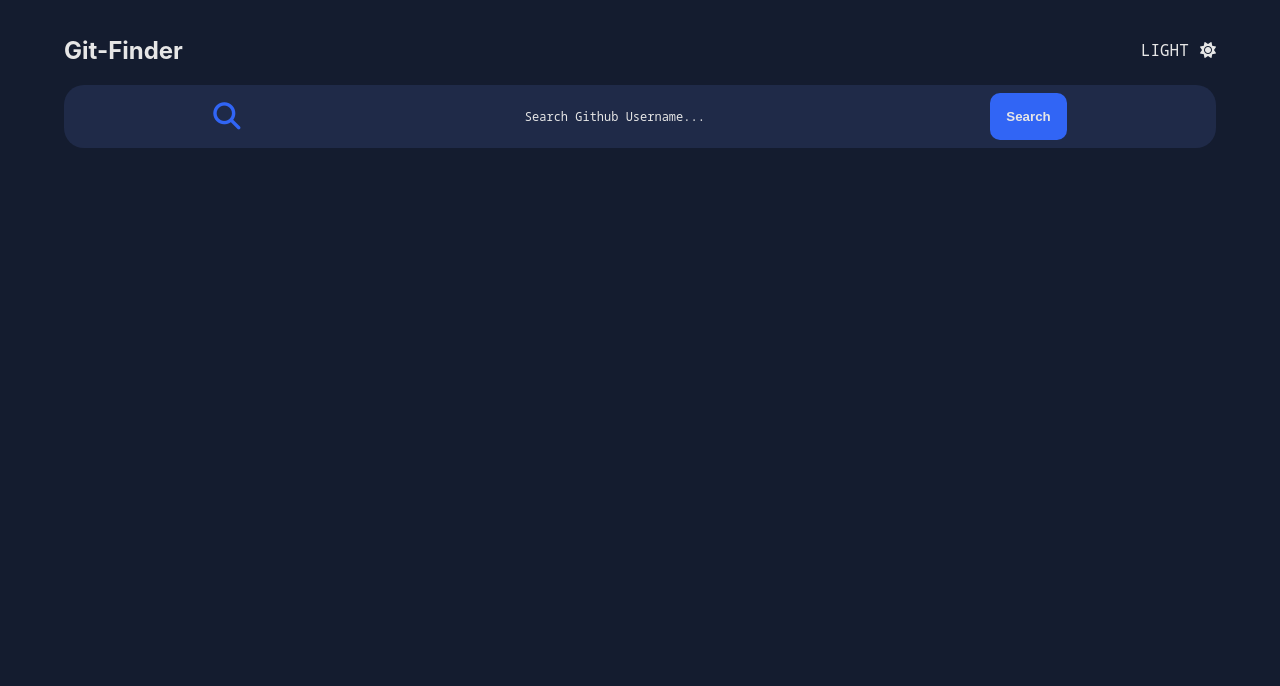
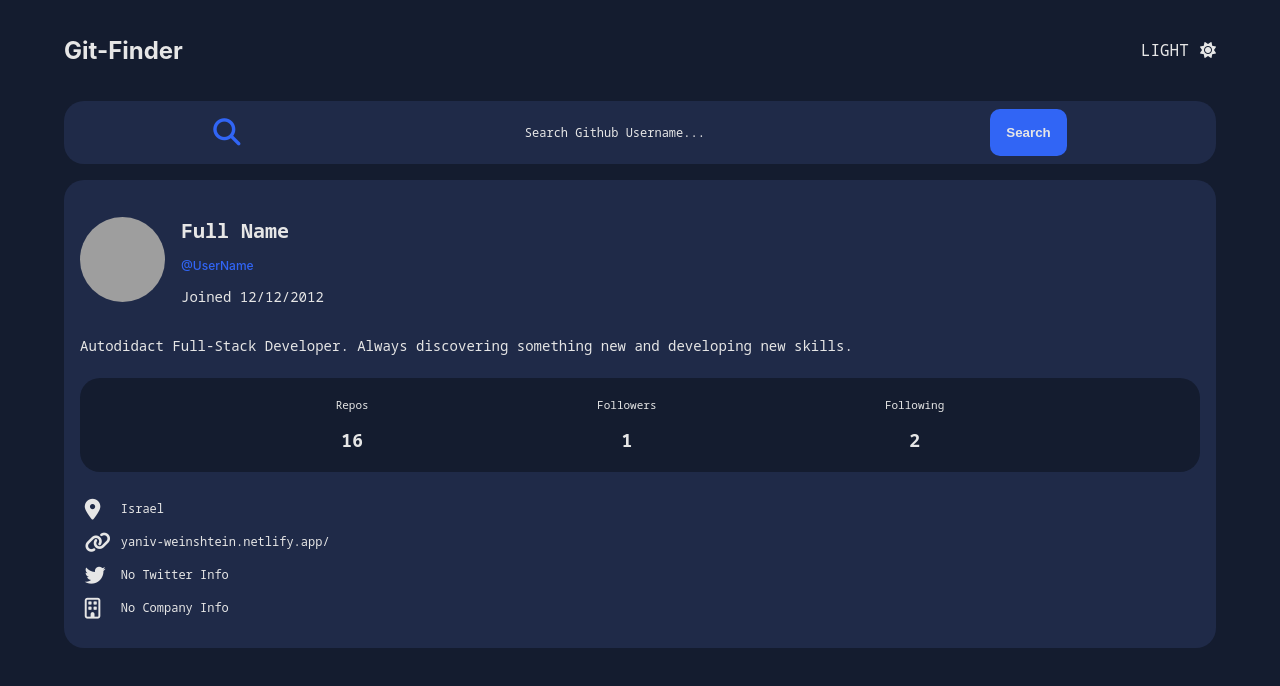
Before and after one commit to YanivWein24/Git-Finder, a React (Create React App) app: page / in a window 1280 px wide. Shown: the top 686 px of the page. Built offline with nearby package versions, Linux system fonts and the light colour scheme; grey boxes are pictures that could not be loaded.

Commit message:
Added HTML and CSS for 'Card' Component

```diff
--- a/src/App.tsx
+++ b/src/App.tsx
@@ -1,6 +1,7 @@
 import React,{FC} from 'react';
 import Header from './components/Header/Header';
 import Search from './components/Search/Search';
+import Card from './components/Card/Card';
 import './App.css';
 
 const App:FC = () => {
@@ -8,6 +9,7 @@ const App:FC = () => {
     <div className="App">
     <Header />
     <Search />
+    <Card />
     </div>
   );
 }
--- /dev/null
+++ b/src/components/Card/Card.css
@@ -0,0 +1,98 @@
+.card {
+    background-color: var(--color-dark-blue);
+    margin:1rem 0 2rem;
+    padding:1.5rem 1rem ;
+    border-radius:20px;
+}
+
+.bold {
+    font-weight:600;
+    font-size: 18px;
+}
+
+.small {
+font-size: 11px;
+}
+
+.topSection {
+    display:flex;
+    justify-content: flex-start;
+    align-items: center;;
+    gap: 1rem;
+}
+
+.imageContainer img {
+    width:85px;
+    height:85px;
+    border-radius:50px;
+}
+
+.infoContainer h1 {
+    font-size:20px;
+    font-family: 'Noto Sans Mono', monospace;
+}
+
+.infoContainer h2 {
+    color: var(--color-light-blue);
+    font-size:12px;
+    font-weight:500;
+}
+
+.infoContainer p {
+    font-family: 'Noto Sans Mono', monospace;
+    font-size:14px;
+    font-weight:500;
+}
+
+.middleSection {
+    font-family: 'Noto Sans Mono', monospace;
+    font-size:14px;
+}
+
+.middleSection .bio{
+    line-height:1.7;
+}
+
+.reposAndFollowers {
+    background-color: var(--color-darker-blue);
+    padding:.7rem 2rem;
+    margin: 1.3rem auto;
+    display:flex;
+    justify-content: space-evenly;
+    border-radius:20px;
+}
+
+.reposAndFollowers p{
+    display: inline;
+    margin: 0.5rem auto;
+}
+
+.reposAndFollowers .tableSection {
+    display:flex;
+    flex-direction: column;
+    justify-content: center;
+    align-items:center;
+    margin: 0 .3rem;
+}
+
+.bottomContainer {
+    padding: 0 .3rem;
+}
+
+.bottomContainer p {
+    margin:0.5rem 0;
+    font-family: 'Noto Sans Mono', monospace;
+    font-size:12px;
+}
+
+.bottomContainer i {
+    font-size:1.3rem;
+    width:20px;
+    height:20px;
+}
+
+.bottomContainer .row {
+    display:flex;
+    align-items: center;
+    gap:1rem;
+}
--- /dev/null
+++ b/src/components/Card/Card.tsx
@@ -0,0 +1,56 @@
+import React from 'react'
+import './Card.css'
+
+const Card = () => {
+    return (
+    <div className="card">
+        <div className="topSection">
+            <div className="imageContainer">
+                <img src='https://avatars.githubusercontent.com/u/97472180?v=4' alt="user image"></img>
+            </div>
+            <div className="infoContainer">
+                <h1>Full Name</h1>
+                <h2>@UserName</h2>
+                <p>Joined 12/12/2012</p>
+            </div>
+        </div>
+        <div className="middleSection">
+            <p className="bio">Autodidact Full-Stack Developer. Always discovering something new and developing new skills.</p>
+            <div className="reposAndFollowers">
+                <div className="tableSection">
+                    <p className="small">Repos</p>
+                    <p className="bold">16</p>
+                </div>
+                <div className="tableSection">
+                    <p className="small">Followers</p>
+                    <p className="bold">1</p>
+                </div>
+                <div className="tableSection">
+                    <p className="small">Following</p>
+                    <p className="bold">2</p>
+                </div>
+            </div>
+        </div>
+        <div className="bottomContainer">
+            <div className="row">
+                <i className="fa-solid fa-location-dot"></i>
+                <p>Israel</p>
+            </div>
+            <div className="row">
+                <i className="fa-solid fa-link"></i>
+                <p>yaniv-weinshtein.netlify.app/</p>
+            </div>
+            <div className="row">
+                <i className="fa-brands fa-twitter"></i>
+                <p>No Twitter Info</p>
+            </div>
+            <div className="row">
+            <i className="fa-regular fa-building"></i>
+                <p>No Company Info</p>
+            </div>
+        </div>
+    </div>
+    )
+}
+
+export default Card
--- a/src/components/Header/Header.css
+++ b/src/components/Header/Header.css
@@ -2,7 +2,7 @@
     display: flex;
     justify-content: space-between;
     align-items:center;
-    margin-top:1rem;
+    margin:1rem auto;
 }
 
 .header p {
```
